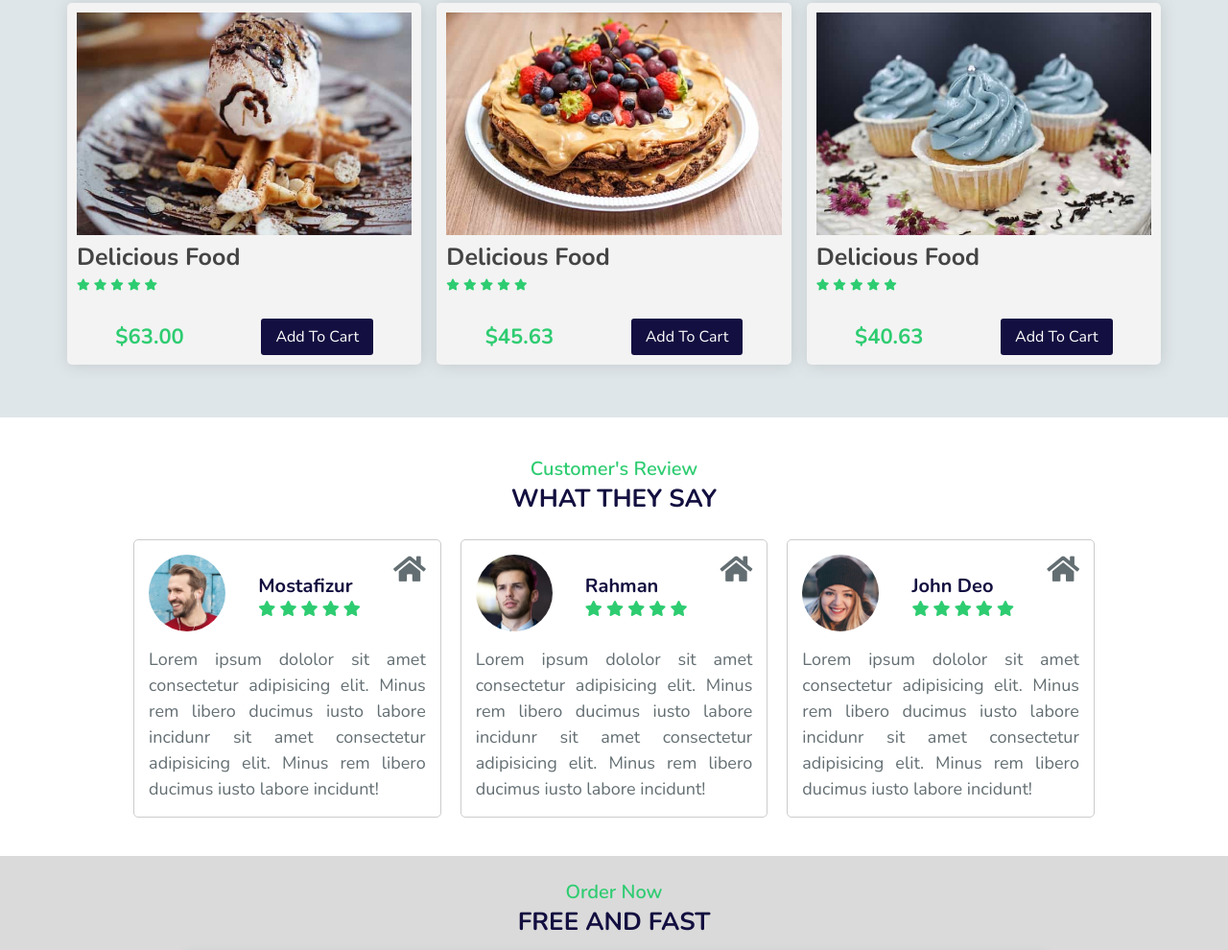
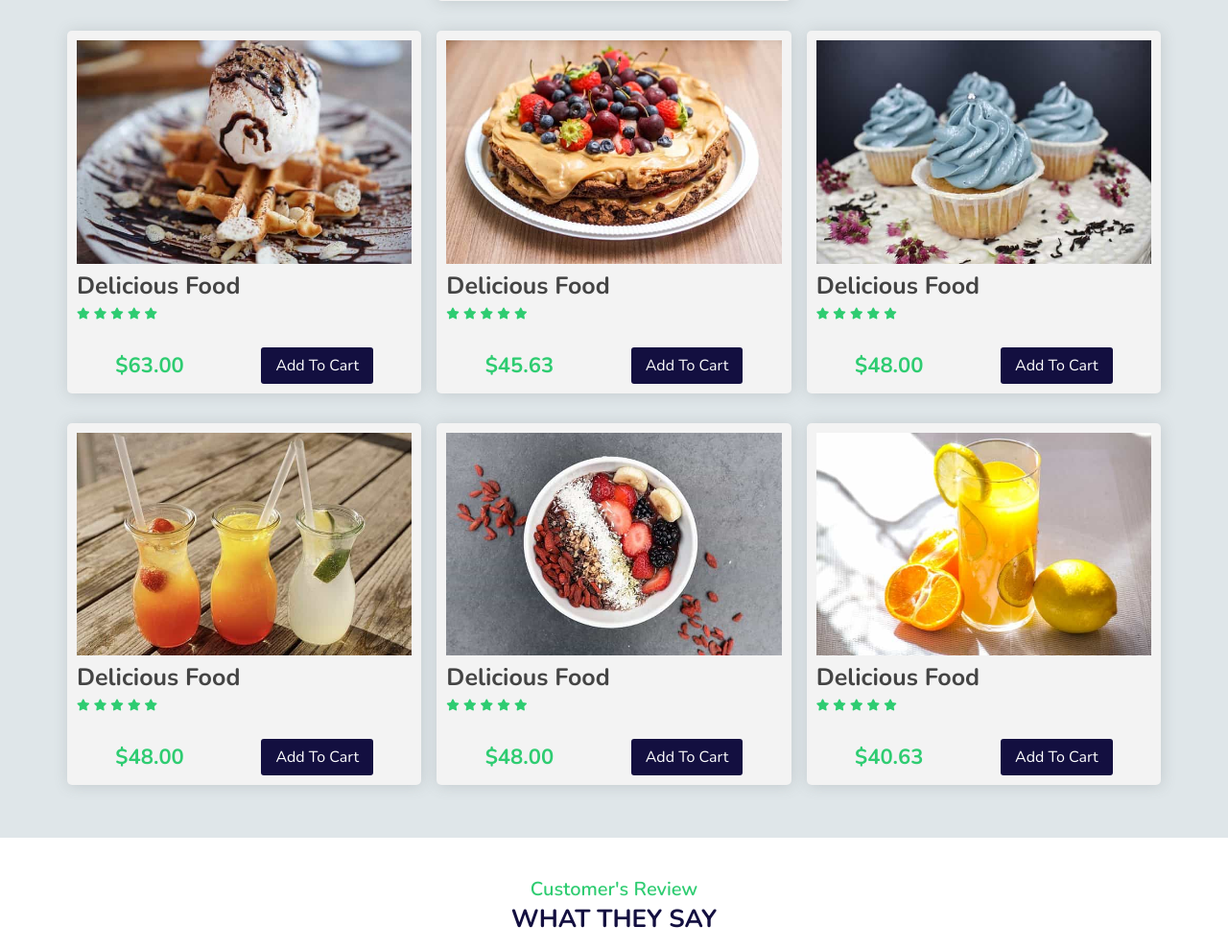
Before and after one commit to MostafizurRahmanSagar/Restaurant-Landing-Page, a plain HTML site: page index.html in a window 1280 px wide. Shown: the part 2533-3523 px from the top of the page at 96% size. Drawn offline with nearby package versions, Linux system fonts and the light colour scheme.

Commit message:
Update index.html

```diff
--- a/index.html
+++ b/index.html
@@ -368,7 +368,7 @@
                     </div>
                     <div class="mb-2">
                         <div class="my-card">
-                            <img src="./resources/img/menu-6.jpg" alt="">
+                            <img src="./resources/img/menu-2.jpg" alt="">
                             <h3>Delicious Food</h3>
                             <div class="icons_box">
                                 <i class="fa fa-star"></i>
@@ -496,10 +496,104 @@
                         </div> -->
                         </div>
                     </div>
-
                     <div class="mb-2">
                         <div class="my-card">
                             <img src="./resources/img/menu-6.jpg" alt="">
+                            <h3>Delicious Food</h3>
+                            <div class="icons_box">
+                                <i class="fa fa-star"></i>
+                                <i class="fa fa-star"></i>
+                                <i class="fa fa-star"></i>
+                                <i class="fa fa-star"></i>
+                                <i class="fa fa-star"></i>
+                            </div>
+                            <div class="card_bottom">
+                                <div class="price_section center">
+                                    <span>$48.00</span>
+                                </div>
+                                <div class="btn_section">
+                                    <a href="" class="btn-primary">Add To Cart</a>
+                                </div>
+                            </div>
+
+                            <div class="left_icon_box">
+                                <i class="fa fa-eye"></i>
+                            </div>
+                            <div class="right_icon_box">
+                                <i class="fa fa-heart"></i>
+                            </div>
+                            <!-- <div class="left_icon_box">
+
+                            <i class="fa fa-home"></i>
+                        </div> -->
+                        </div>
+                    </div><div class="mb-2">
+                        <div class="my-card">
+                            <img src="./resources/img/menu-7.jpg" alt="">
+                            <h3>Delicious Food</h3>
+                            <div class="icons_box">
+                                <i class="fa fa-star"></i>
+                                <i class="fa fa-star"></i>
+                                <i class="fa fa-star"></i>
+                                <i class="fa fa-star"></i>
+                                <i class="fa fa-star"></i>
+                            </div>
+                            <div class="card_bottom">
+                                <div class="price_section center">
+                                    <span>$48.00</span>
+                                </div>
+                                <div class="btn_section">
+                                    <a href="" class="btn-primary">Add To Cart</a>
+                                </div>
+                            </div>
+
+                            <div class="left_icon_box">
+                                <i class="fa fa-eye"></i>
+                            </div>
+                            <div class="right_icon_box">
+                                <i class="fa fa-heart"></i>
+                            </div>
+                            <!-- <div class="left_icon_box">
+
+                            <i class="fa fa-home"></i>
+                        </div> -->
+                        </div>
+                    </div>
+                    <div class="mb-2">
+                        <div class="my-card">
+                            <img src="./resources/img/menu-8.jpg" alt="">
+                            <h3>Delicious Food</h3>
+                            <div class="icons_box">
+                                <i class="fa fa-star"></i>
+                                <i class="fa fa-star"></i>
+                                <i class="fa fa-star"></i>
+                                <i class="fa fa-star"></i>
+                                <i class="fa fa-star"></i>
+                            </div>
+                            <div class="card_bottom">
+                                <div class="price_section center">
+                                    <span>$48.00</span>
+                                </div>
+                                <div class="btn_section">
+                                    <a href="" class="btn-primary">Add To Cart</a>
+                                </div>
+                            </div>
+
+                            <div class="left_icon_box">
+                                <i class="fa fa-eye"></i>
+                            </div>
+                            <div class="right_icon_box">
+                                <i class="fa fa-heart"></i>
+                            </div>
+                            <!-- <div class="left_icon_box">
+
+                            <i class="fa fa-home"></i>
+                        </div> -->
+                        </div>
+                    </div>
+                    <div class="mb-2">
+                        <div class="my-card">
+                            <img src="./resources/img/menu-9.jpg" alt="">
                             <h3>Delicious Food</h3>
                             <div class="icons_box">
                                 <i class="fa fa-star"></i>
```
